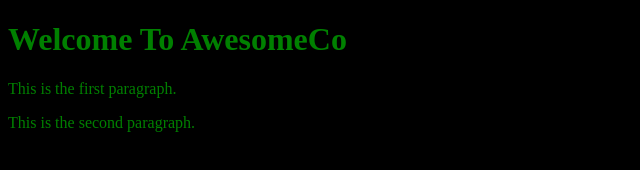
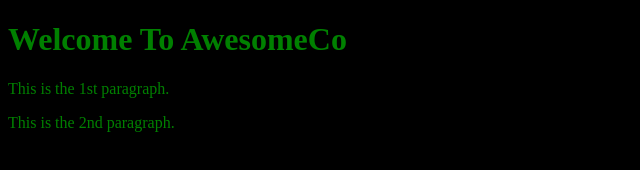
Before and after one commit to kolson133/awesomeco_website, a plain HTML site: page index.html in a window 1280 px wide. Shown: the full height of the page, 0-640 px from the left. Drawn offline with Linux system fonts and the light colour scheme.

Commit message:
Update phrasing on paragraphs

```diff
--- a/index.html
+++ b/index.html
@@ -8,7 +8,7 @@
 
         <body>
             <h1>Welcome To AwesomeCo</h1>
-            <p>This is the first paragraph.</p>
-            <p>This is the second paragraph.</p>
+            <p>This is the 1st paragraph.</p>
+            <p>This is the 2nd paragraph.</p>
         </body>
 </html>
```
